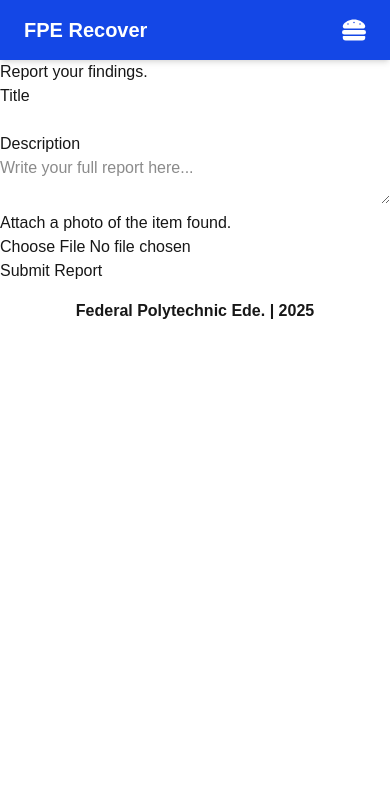
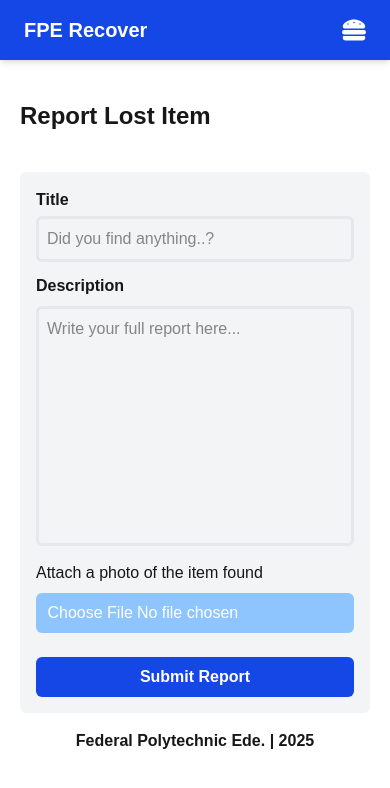
Before and after one commit to Homines-Solitarius/lost-and-found-app, a Next.js app: page /report_item in a window 390 px wide. Shown: the top 788 px of the page. Built offline with nearby package versions, Linux system fonts and the light colour scheme.

Commit message:
Feat: Adjusted sizes and typography for responsiveness and better UI. Redesigned the upload photo button, fit inside a div with a file upload icon.

```diff
--- a/src/app/report_item/page.tsx
+++ b/src/app/report_item/page.tsx
@@ -1,17 +1,21 @@
 import React from 'react'
+import { FaFileUpload } from 'react-icons/fa'
 
 const ReportItem = () => {
   return (
-      <div className='flex-center'>
-          <h3 className='page-title'>Report your findings.</h3>
-          <form>
-              <label htmlFor="Title">Title</label>
-              <input type="text" name="report_title" id="report_title" />
-              <label htmlFor="Title">Description</label>
-              <textarea name="report_desc" className="report_desc" placeholder='Write your full report here...'></textarea>
-              <label htmlFor="image">Attach a photo of the item found.</label>
-              <input type="file" name="report_photo" id="report_photo" accept='file'/>
-              <button className="btn">Submit Report</button>
+      <div className='px-5 lg:max-w-200 mx-auto'>
+          <h3 className='my-10 text-2xl font-bold lg:text-center lg:text-4xl'>Report Lost Item</h3>
+          <form className='bg-gray-100 p-4 rounded-md block lg:p-10'>
+            <label htmlFor="title" className='text-md/2 font-bold lg:text-xl'>Title</label>
+            <input type="text" name="report_title" id="report_title" placeholder='Did you find anything..?' className='border-3 border-gray-200 focus:border-blue-500 my-1 p-2 w-full rounded-md' />
+        <label htmlFor="description" className='text-md/2 font-bold mt-2 lg:text-xl'>Description</label>
+            <textarea name="report_desc" className="border-3 border-gray-200 p-2 my-2 h-60 resize-none rounded-md" placeholder='Write your full report here...'></textarea>
+        <label htmlFor="image" className='lg:text-xl'>Attach a photo of the item found</label>
+            <div className='bg-blue-300 focus:bg-blue-600 flex justify-center items-center gap-2 rounded-md p-2 my-2'>
+              <FaFileUpload className='text-white'/>
+              <input type="file" name="report_photo" id="report_photo" className='text-white cursor-pointer'/>
+            </div>
+            <button className='mt-4 w-full bg-blue-700 text-white py-2 rounded-md font-bold'>Submit Report</button>
           </form>
     </div>
   )
```
